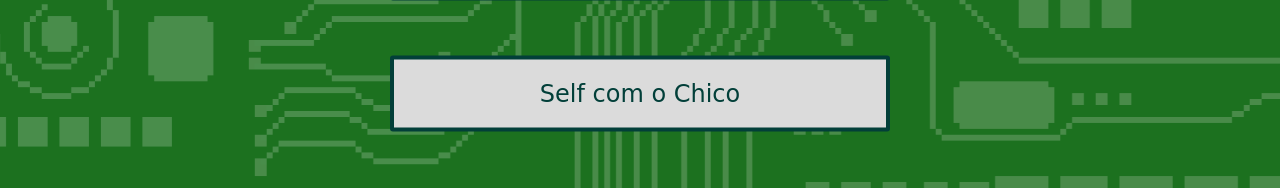
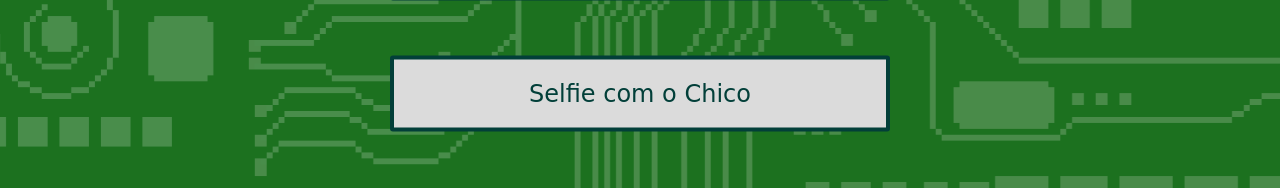
Before and after one commit to MatHenriqueAssis/Chico-Quiz-Flask-App, a Flask app: page / in a window 1280 px wide. Shown: the part 612-800 px from the top of the page. Run offline with Flask 3, Linux system fonts and the light colour scheme.

Commit message:
alteração botao selfie

```diff
--- a/templates/index.html
+++ b/templates/index.html
@@ -16,7 +16,7 @@
     <div class="initial">
         <div class="buttons">
             <button id="play" class="player" onclick="irParaCategoria()">Jogar</button>
-            <button id="play" class="player" onclick="irParaSelfie()">Self com o Chico</button>
+            <button id="play" class="player" onclick="irParaSelfie()">Selfie com o Chico</button>
         </div>
     </div>
     <script src="../static/script.js"></script>
```
